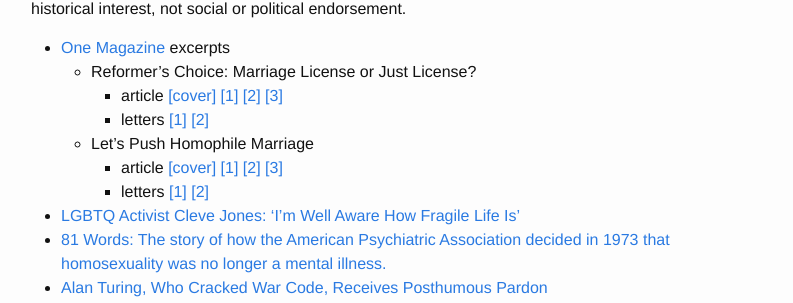
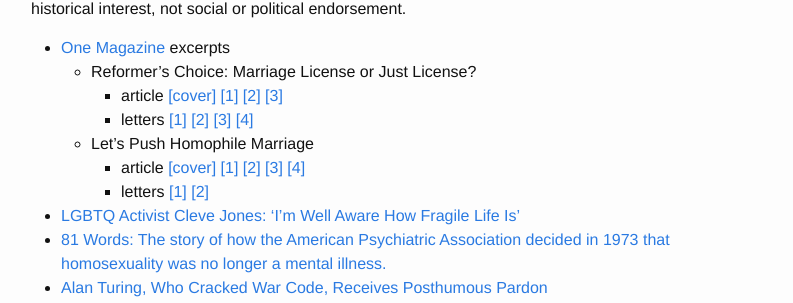
Before and after one commit to mmore500/mmore500.github.io, a Jekyll site: the page built from blog_personal/_posts/2020-06-17-lgbtqiap-history.md, in a window 1280 px wide and 900 px high, scrolled down 3150 px. Shown: the part 149-452 px from the top of the window, without its empty margins (239-1032 px from the left). Built offline with Jekyll 4.4.1, drawn with Linux system fonts in a browser that asks for light colours; emoji names are drawn with the system emoji font; comment, search, counter and statistics services are not loaded.

Commit message:
Fixup one magazine links

```diff
--- a/blog_personal/_posts/2020-06-17-lgbtqiap-history.md
+++ b/blog_personal/_posts/2020-06-17-lgbtqiap-history.md
@@ -126,12 +126,15 @@
     * letters
       [[1]](/resources/lgbtqiap-history-b-1.jpg)
       [[2]](/resources/lgbtqiap-history-b-2.jpg)
+      [[3]](/resources/lgbtqiap-history-b-3.jpg)
+      [[4]](/resources/lgbtqiap-history-b-4.jpg)
   * Let's Push Homophile Marriage
     * article
       [[cover]](/resources/lgbtqiap-history-c-0.jpg)
       [[1]](/resources/lgbtqiap-history-c-1.jpg)
       [[2]](/resources/lgbtqiap-history-c-2.jpg)
       [[3]](/resources/lgbtqiap-history-c-3.jpg)
+      [[4]](/resources/lgbtqiap-history-c-4.jpg)
     * letters
       [[1]](/resources/lgbtqiap-history-d-1.jpg)
       [[2]](/resources/lgbtqiap-history-d-2.jpg)
```
Also changed, not shown: resources/lgbtqiap-history-a-2.jpg, resources/lgbtqiap-history-a-3.jpg (added), resources/lgbtqiap-history-b-1.jpg, resources/lgbtqiap-history-b-2.jpg, resources/lgbtqiap-history-b-3.jpg (added), resources/lgbtqiap-history-b-4.jpg (added), resources/lgbtqiap-history-c-0.jpg (added), resources/lgbtqiap-history-c-1.jpg, resources/lgbtqiap-history-c-2.jpg, resources/lgbtqiap-history-c-3.jpg, resources/lgbtqiap-history-c-4.jpg, resources/lgbtqiap-history-c-5.jpg (deleted).
